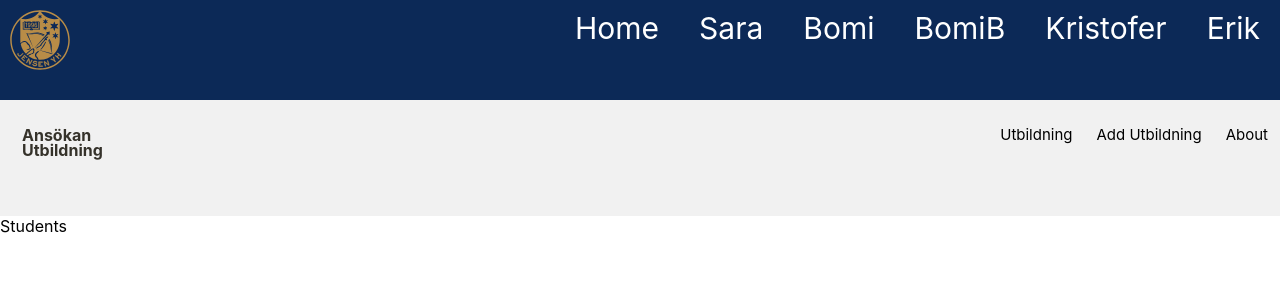
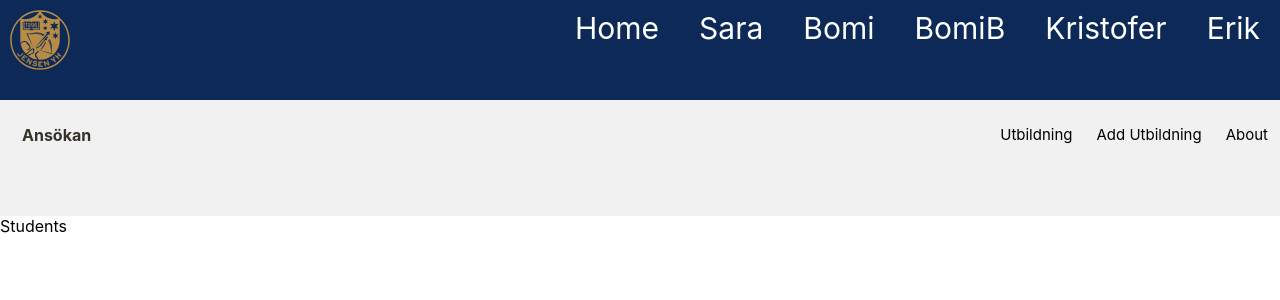
Before and after one commit to Blizzardst15/Webbramverk-Grupparbete, a React (Create React App) app in the folder jensen/: page /bomi in a window 1280 px wide. Shown: the top 300 px of the page. Built offline with nearby package versions, Linux system fonts and the light colour scheme.

Commit message:
ansökan ändras 01
Signed-off-by: Båmi Lee <swedenebomi@gmail.com>

```diff
--- a/jensen/src/components/pages/Bomi/HeaderB.js
+++ b/jensen/src/components/pages/Bomi/HeaderB.js
@@ -20,7 +20,7 @@ const HeaderB =() => {
 
     return (
         <div className="headerB">
-            <p className= "logo"  > Ansökan Utbildning</p>
+            <p className= "logo"  > Ansökan </p>
             <div className= "header-right">
                 <Link to = "/homeB">
                     <p className = {` $ { activeTab === "homeB ? "active : ""}`} onClick ={()=> setActtiveTab("homeB")}>
```
